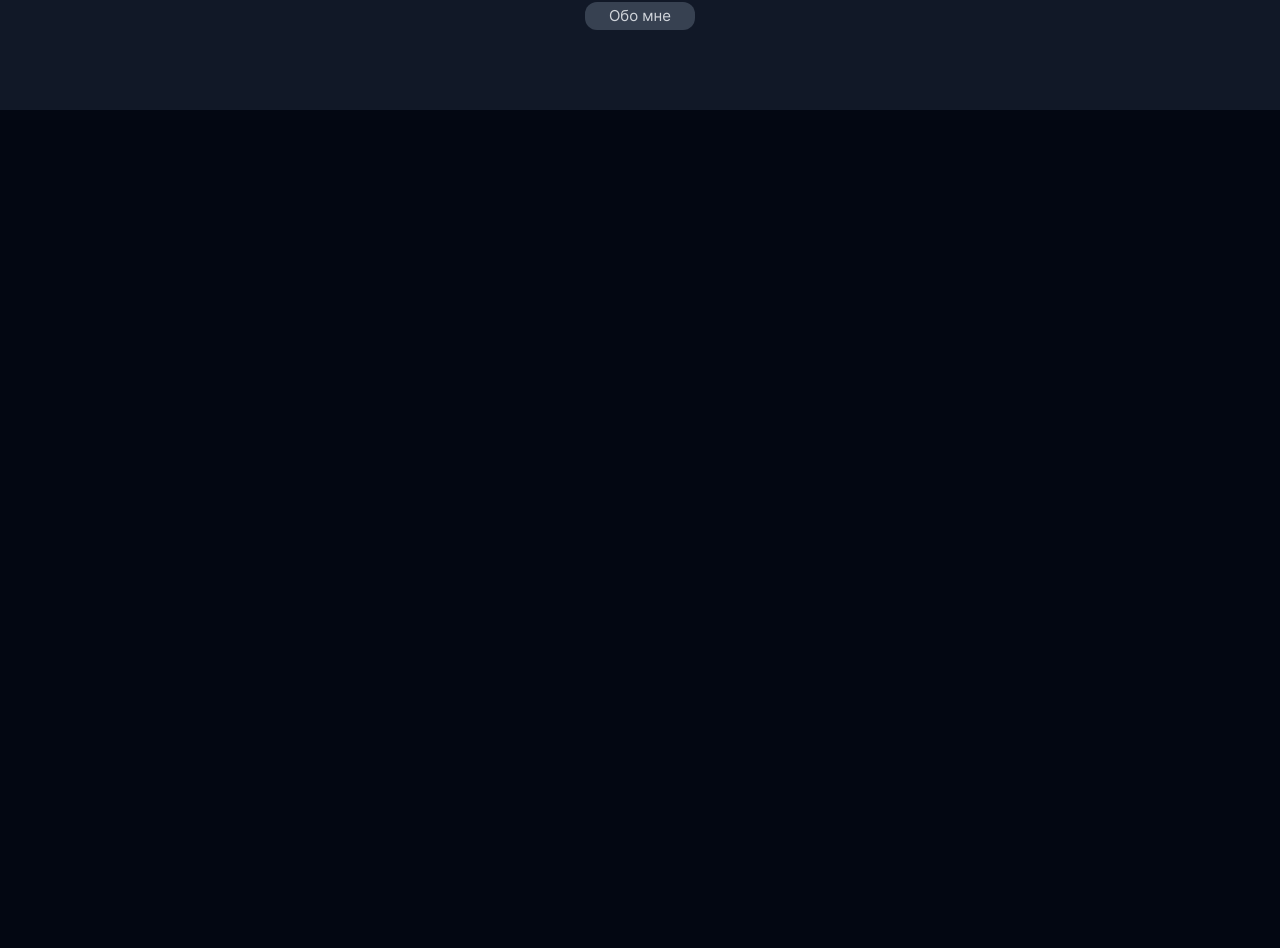
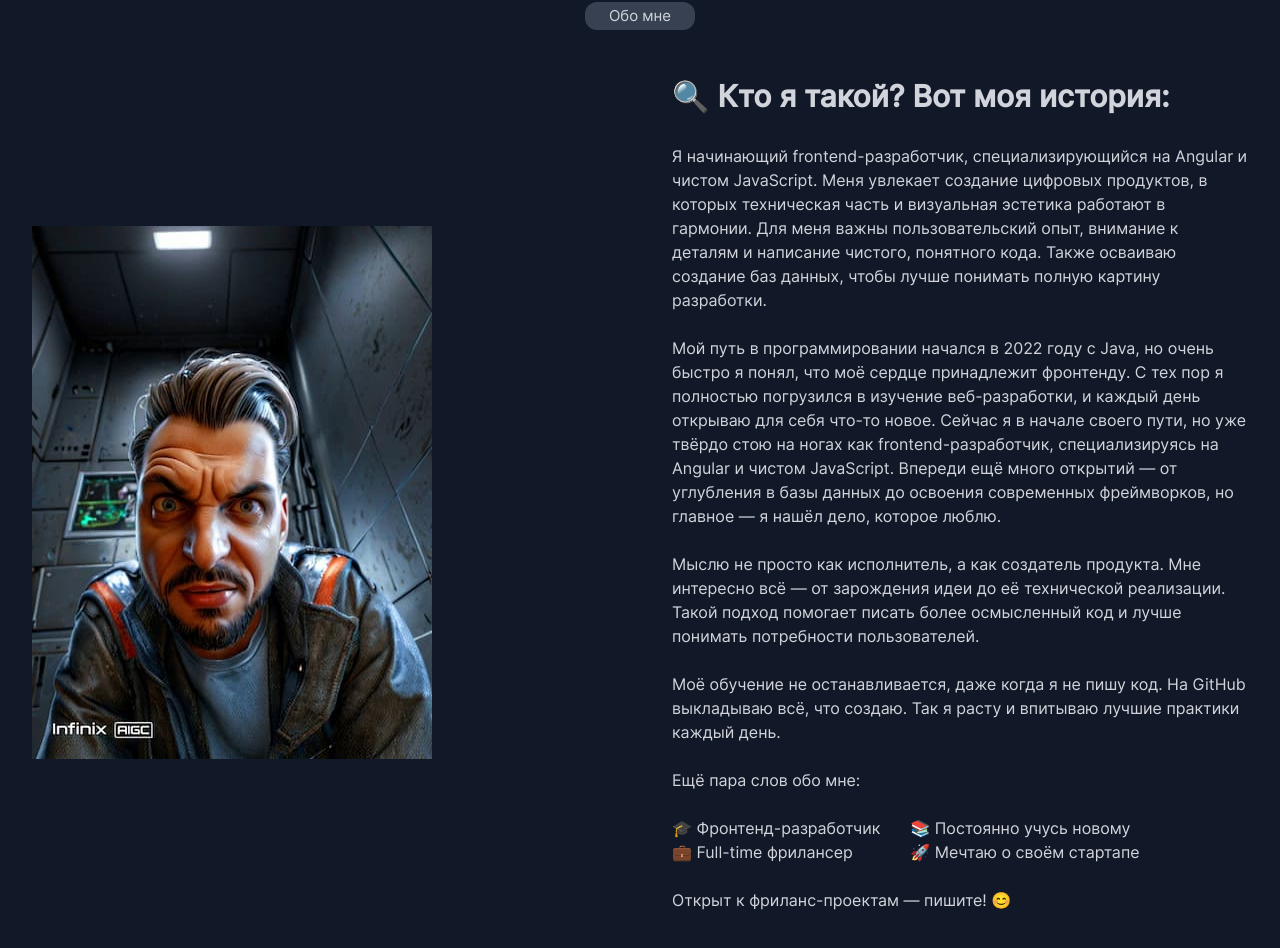
Before and after one commit to SergeyMalyuga/mlg-dev, an Angular app: page / in a window 1280 px wide. Shown: the part 650-1598 px from the top of the page. Before the commit the page ends 800 px from the top, so only its background shows below. Built offline with nearby package versions, Linux system fonts and the light colour scheme.

Commit message:
feat(about.component): добавить контент
- about__wrapper-info: контейнер для контента
- about__block-image: блок с фотографией
- about__block-text: блок с информацией

```diff
--- a/src/app/features/about/about.component.html
+++ b/src/app/features/about/about.component.html
@@ -1,5 +1,52 @@
 <section class="about">
   <div class="about__content container">
-    <h2 class="about__title">Обо мне</h2>
+    <h2 class="about__title-main">Обо мне</h2>
+    <div class="about__wrapper-info">
+      <div class="about__block-image">
+        <div class="about__wrapper-image">
+          <img src="/assets/images/raster/about-me.jpg" width="400" height="533"
+               alt="Фотография Сергея Малюги, фронтенд-разработчика">
+        </div>
+      </div>
+      <div class="about__block-text">
+        <h3 class="about__title-block">🔍 Кто я такой? Вот моя история:</h3>
+        <p class="about__text-info">Я начинающий frontend-разработчик, специализирующийся на Angular и чистом
+          JavaScript.
+          Меня увлекает создание цифровых продуктов, в которых техническая часть и визуальная эстетика
+          работают в гармонии. Для меня важны пользовательский опыт, внимание к деталям и написание
+          чистого, понятного кода. Также осваиваю создание баз данных, чтобы лучше понимать
+          полную картину разработки.</p>
+        <p class="about__text-info">Мой путь в программировании начался в 2022 году с Java, но очень быстро я понял,
+          что моё сердце принадлежит фронтенду. С тех пор я полностью погрузился в изучение
+          веб-разработки, и каждый день открываю для себя что-то новое. Сейчас я в начале
+          своего пути, но уже твёрдо стою на ногах как frontend-разработчик, специализируясь
+          на Angular и чистом JavaScript. Впереди ещё много открытий — от углубления в базы данных
+          до освоения современных фреймворков, но главное — я нашёл дело, которое люблю.</p>
+        <p class="about__text-info"> Мыслю не просто как исполнитель, а как создатель продукта. Мне интересно
+          всё — от зарождения идеи до её технической реализации. Такой подход помогает
+          писать более осмысленный код и лучше понимать потребности пользователей.
+        </p>
+        <p class="about__text-info">
+          Моё обучение не останавливается, даже когда я не пишу код. На GitHub
+          выкладываю всё, что создаю. Так я расту и впитываю лучшие практики
+          каждый день.
+        </p>
+        <p class="about__text-info">Ещё пара слов обо мне:</p>
+
+        <div class="about__wrapper-list">
+          <ul class="about__list">
+            <li class="about__list-item">🎓 Фронтенд-разработчик</li>
+            <li class="about__list-item">💼 Full-time фрилансер</li>
+          </ul>
+          <ul class="about__list">
+            <li class="about__list-item">📚 Постоянно учусь новому</li>
+            <li class="about__list-item">🚀 Мечтаю о своём стартапе</li>
+          </ul>
+        </div>
+
+        <p class="about__text-info"> Открыт к фриланс-проектам — пишите! 😊</p>
+
+      </div>
+    </div>
   </div>
 </section>
--- a/src/app/features/about/about.component.scss
+++ b/src/app/features/about/about.component.scss
@@ -3,11 +3,18 @@
 .about {
   padding: 96px 0;
   background-color: rgb(var(--bg-accent));
+  color: rgb(var(--text-main-color));
+  line-height: 24px;
 
   &__content {
     display: flex;
     flex-direction: column;
     align-items: center;
+    gap: 48px;
+
+    @media (width <= 767px) {
+      gap: 24px;
+    }
   }
 
   @media (width <= 1535px) {
@@ -19,6 +26,7 @@
   }
 
   &__title {
+    &-main {
       color: rgb(var(--title-section-color));
       background-color: rgb(var(--title-section-bg));
       text-align: center;
@@ -28,4 +36,77 @@
       font-size: 15px;
       line-height: 28px;
     }
+
+    &-block {
+      font-size: 30px;
+      line-height: 36px;
+      margin-bottom: 30px;
+
+      @media (width <= 767px) {
+        font-size: 24px;
+        line-height: 32px;
       }
+    }
+  }
+
+  &__wrapper {
+    &-info {
+      display: flex;
+      width: 100%;
+      justify-content: space-between;
+      gap: 48px;
+      align-items: center;
+
+      @media (width <= 1043px) {
+        align-items: flex-start;
+      }
+
+      @media (width <= 767px) {
+        flex-direction: column;
+      }
+    }
+
+    &-image {
+      max-width: 400px;
+      width: 100%;
+
+      img {
+        width: 100%;
+        height: auto;
+      }
+
+      @media (width <= 1043px) {
+        min-width: 340px;
+      }
+
+      @media (width <= 767px) {
+        max-width: 340px;
+        min-width: min-content;
+        width: 100%;
+      }
+    }
+
+    &-list {
+      display: flex;
+      gap: 30px;
+      margin-bottom: 24px;
+    }
+  }
+
+  &__block {
+    &-text {
+      max-width: 576px;
+      width: 100%;
+
+      p:not(:last-of-type) {
+        margin-bottom: 24px;
+      }
+    }
+
+    &-image {
+      @media (width <= 767px) {
+        align-self: center;
+      }
+    }
+  }
+}
```
Also changed, not shown: src/app/features/hero/hero.component.scss (+0 -11 lines), src/assets/images/raster/about-me.jpg (added). Lines whose indentation alone changed are shown as unchanged.
